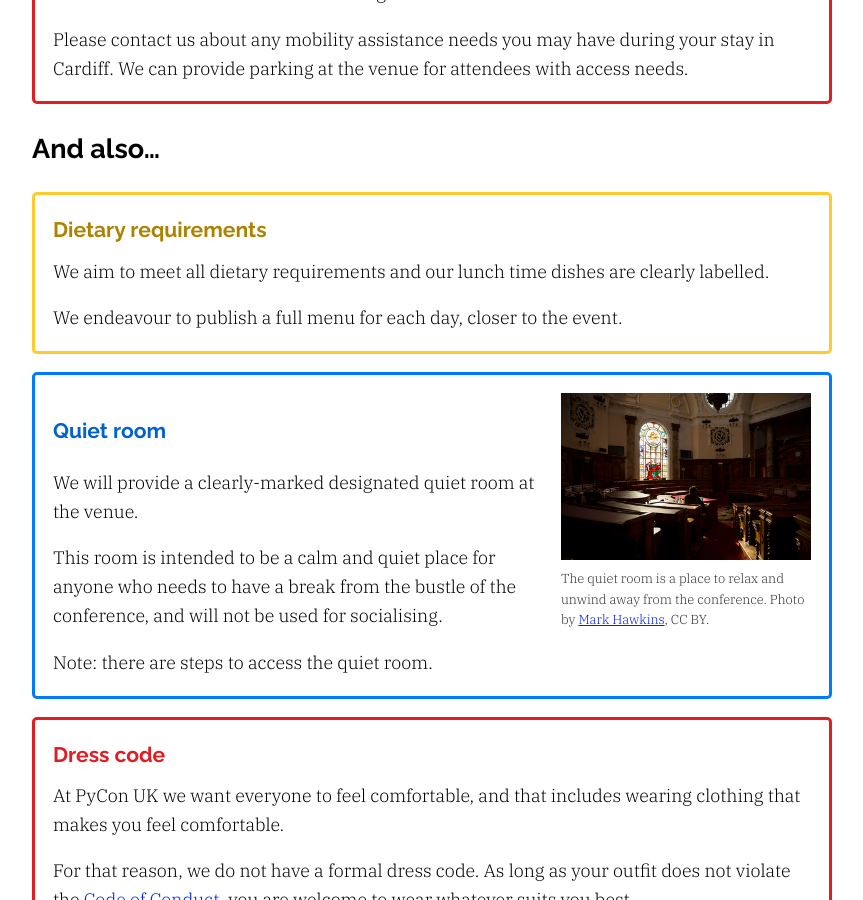
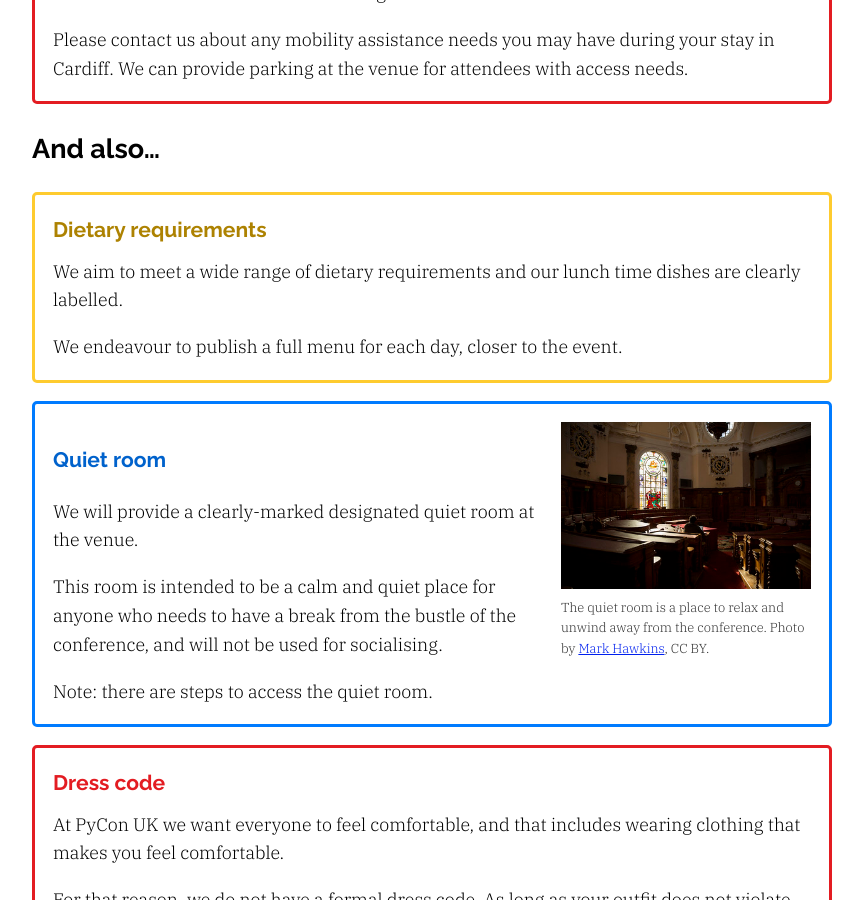
Before and after one commit to gma/2025.pyconuk.org, a Jekyll site: the page built from src/inclusion.md, in a window 1280 px wide and 900 px high, scrolled down 2531 px. Shown: the whole window, without its empty margins (208-1071 px from the left). Built offline with Jekyll 4.4.1, drawn with Linux system fonts in a browser that asks for light colours.

Commit message:
Change 'all dietary requirements' to 'a wide range of...'

```diff
--- a/src/inclusion.md
+++ b/src/inclusion.md
@@ -133,7 +133,7 @@ We have provision for people with hearing, vision and mobility requirements.
   <h3>Dietary requirements</h3>
 
   <p>
-    We aim to meet all dietary requirements and our lunch time dishes are clearly labelled.
+    We aim to meet a wide range of dietary requirements and our lunch time dishes are clearly labelled.
   </p>
 
   <p>
```
